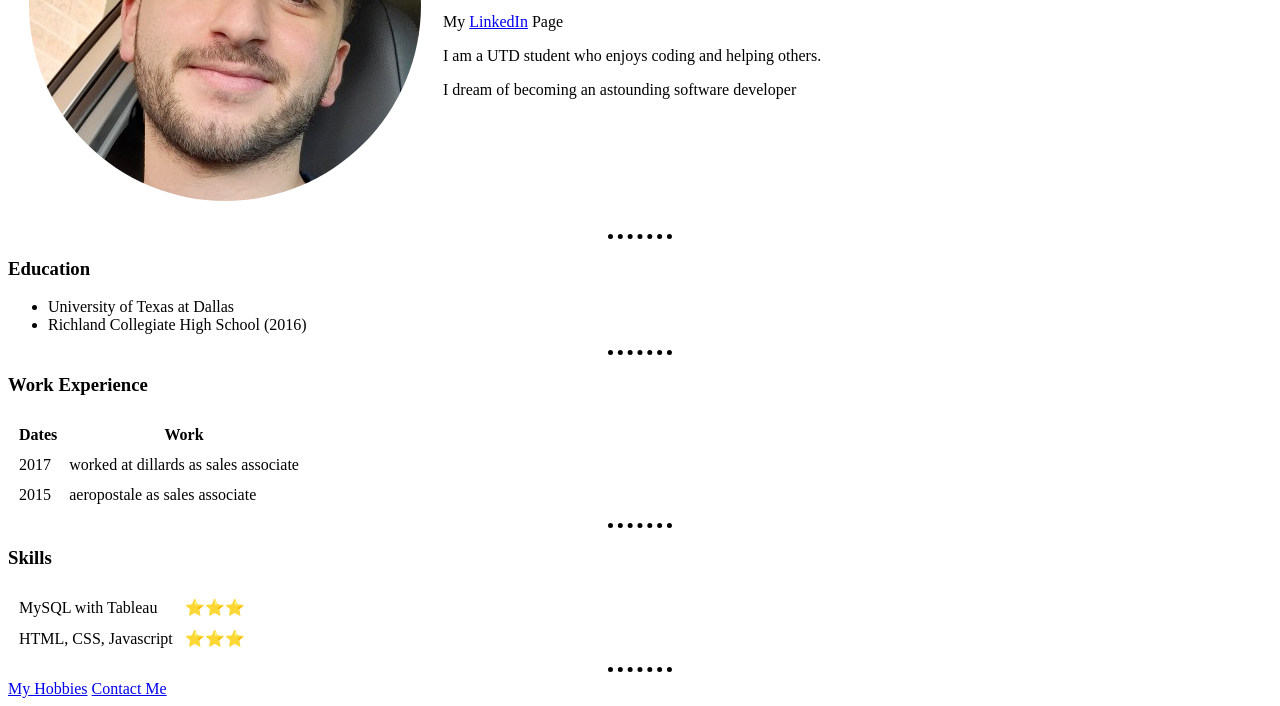
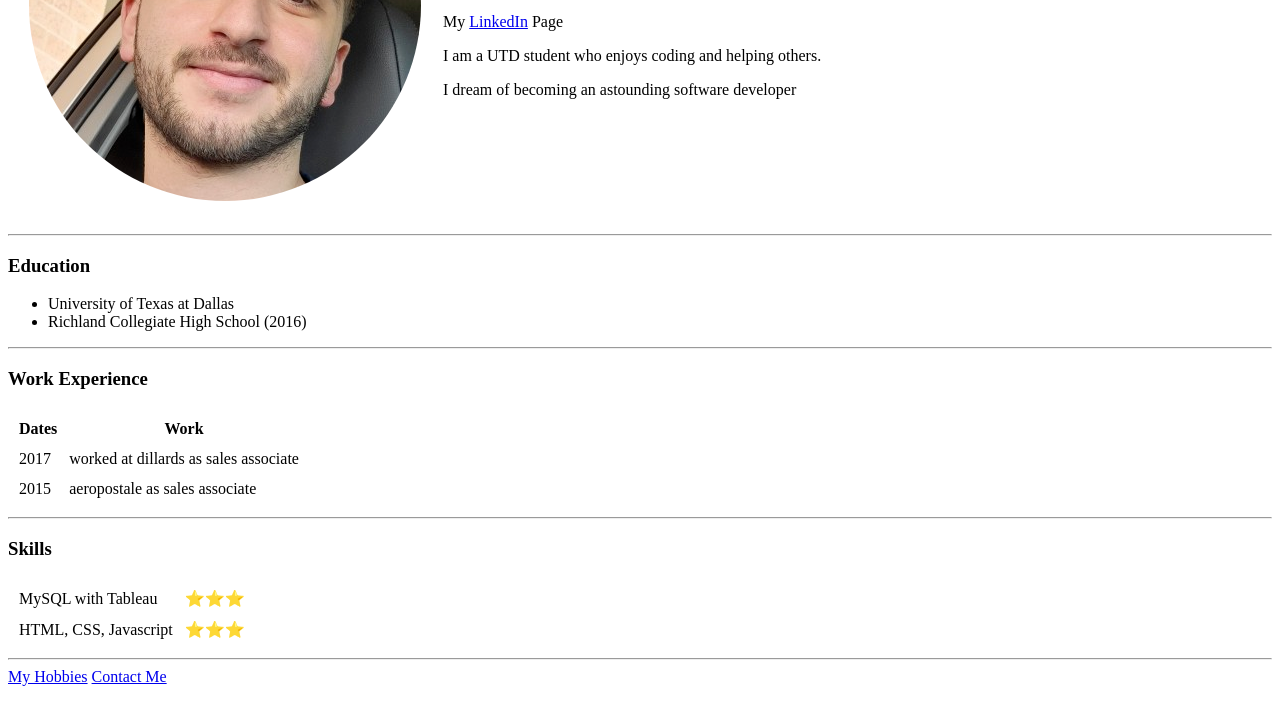
Before and after one commit to Jzall98/CV-Updated, a plain HTML site: page index.html in a window 1280 px wide. Shown: the part 220-926 px from the top of the page. Drawn offline with Linux system fonts and the light colour scheme.

Commit message:
Update styles.css

```diff
--- a/css/styles.css
+++ b/css/styles.css
@@ -9,11 +9,3 @@ h1 {
 h3 {
   color: #000000;
 }
-
-hr {
-  border-style: none;
-  border-top-style: dotted;
-  border-color: black;
-  border-width: 5px;
-  width: 5%;
-}
```
